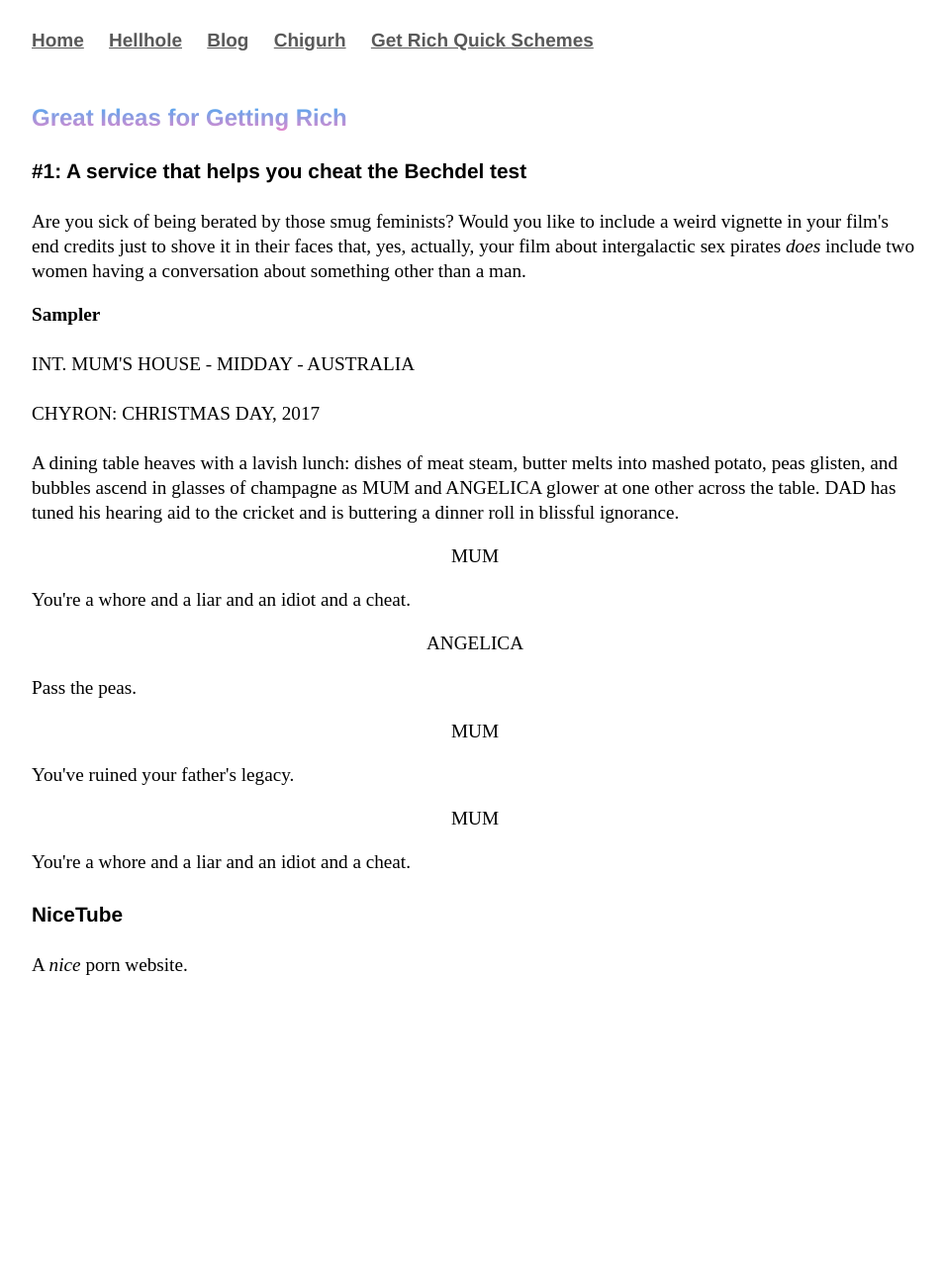
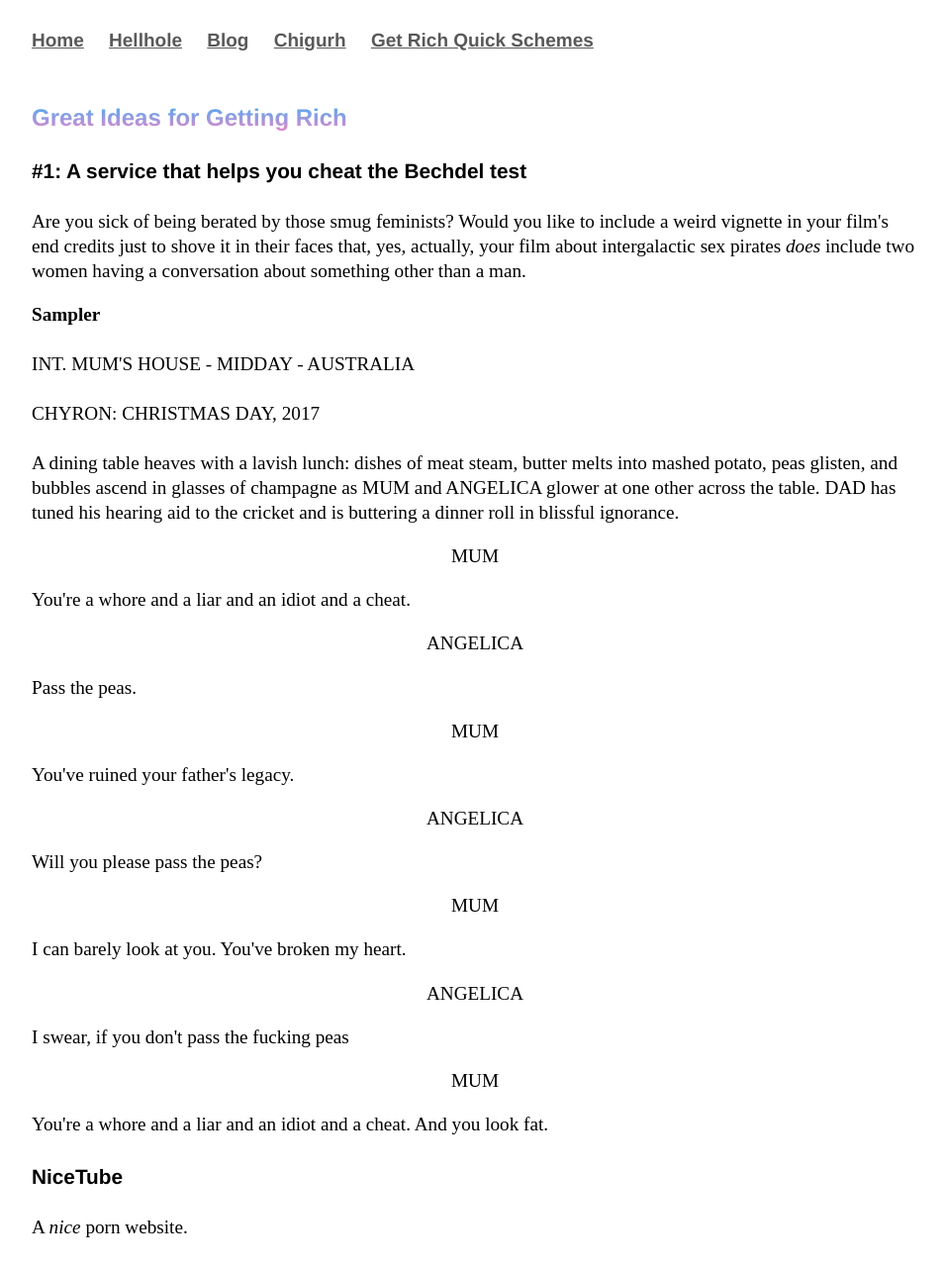
Before and after one commit to Pinelife/pinelife.github.io, a Jekyll site: the page schemes/index.html, which Jekyll copies as it is, in a window 1280 px wide. Shown: the whole page at 99% size, without its empty margins (160-1115 px from the left). Built offline with Jekyll 4.4.1, drawn with Linux system fonts in a browser that asks for light colours; before the commit the page ends 1018 px from its top, so only the background shows below that.

Commit message:
Update index.html

```diff
--- a/schemes/index.html
+++ b/schemes/index.html
@@ -54,12 +54,29 @@
 				You've ruined your father's legacy.
 			</p>
 				<p style="text-align:center" class="indented">
+				ANGELICA
+			</p>
+			<p>
+				Will you please pass the peas?
+			</p>
+			<p style="text-align:center" class="indented">
 				MUM
 			</p>
 			<p>
-				You're a whore and a liar and an idiot and a cheat.
+				I can barely look at you. You've broken my heart.
 			</p>
-
+			<p style="text-align:center" class="indented">
+				ANGELICA
+			</p>
+			<p>
+				I swear, if you don't pass the fucking peas
+			</p>
+			<p style="text-align:center" class="indented">
+				MUM
+			</p>
+			<p>
+				You're a whore and a liar and an idiot and a cheat. And you look fat.
+			</p>
 			<h4>NiceTube</h4>
 			<p>A <i>nice</i> porn website. </p>
 </body>
```
